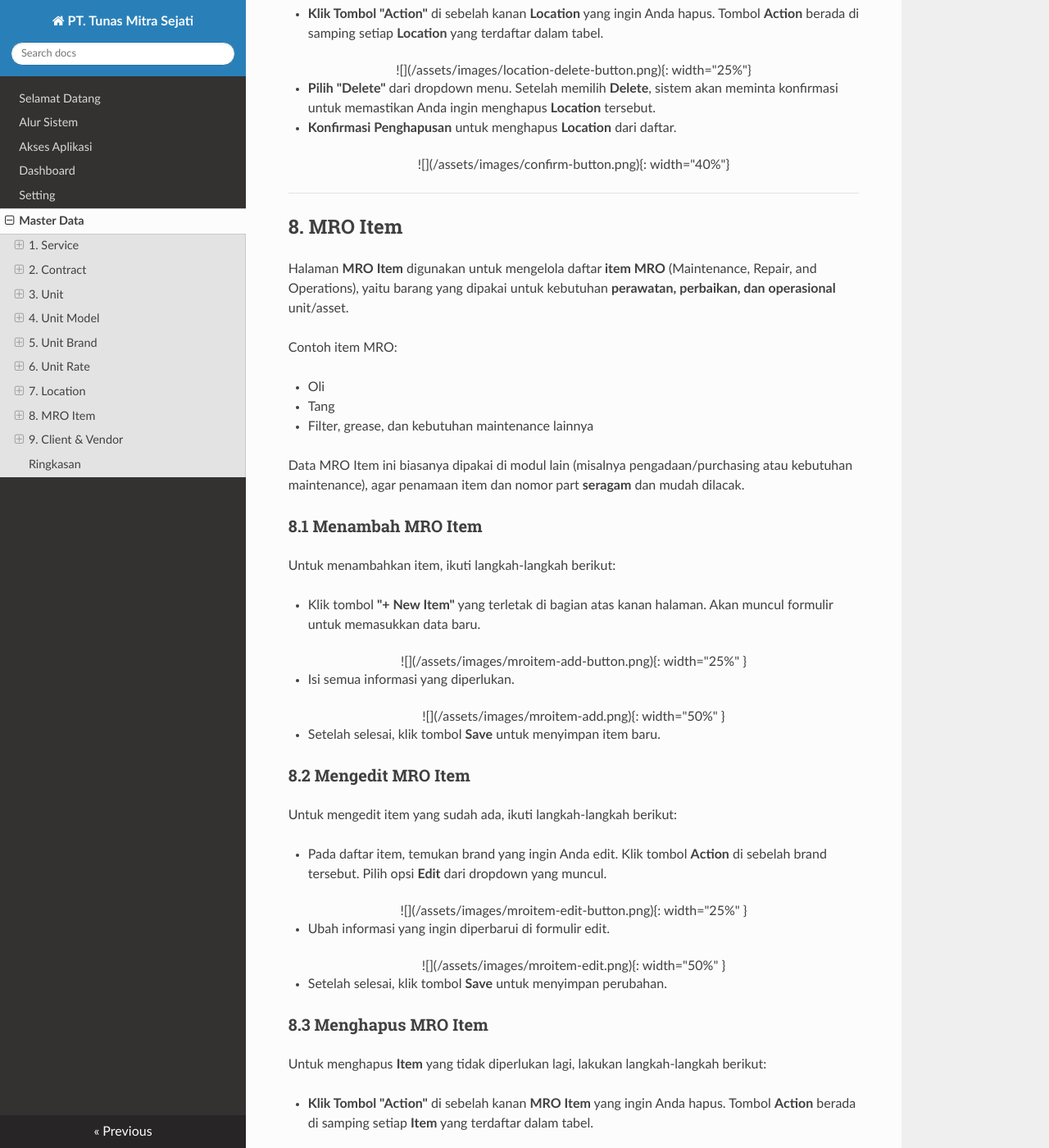
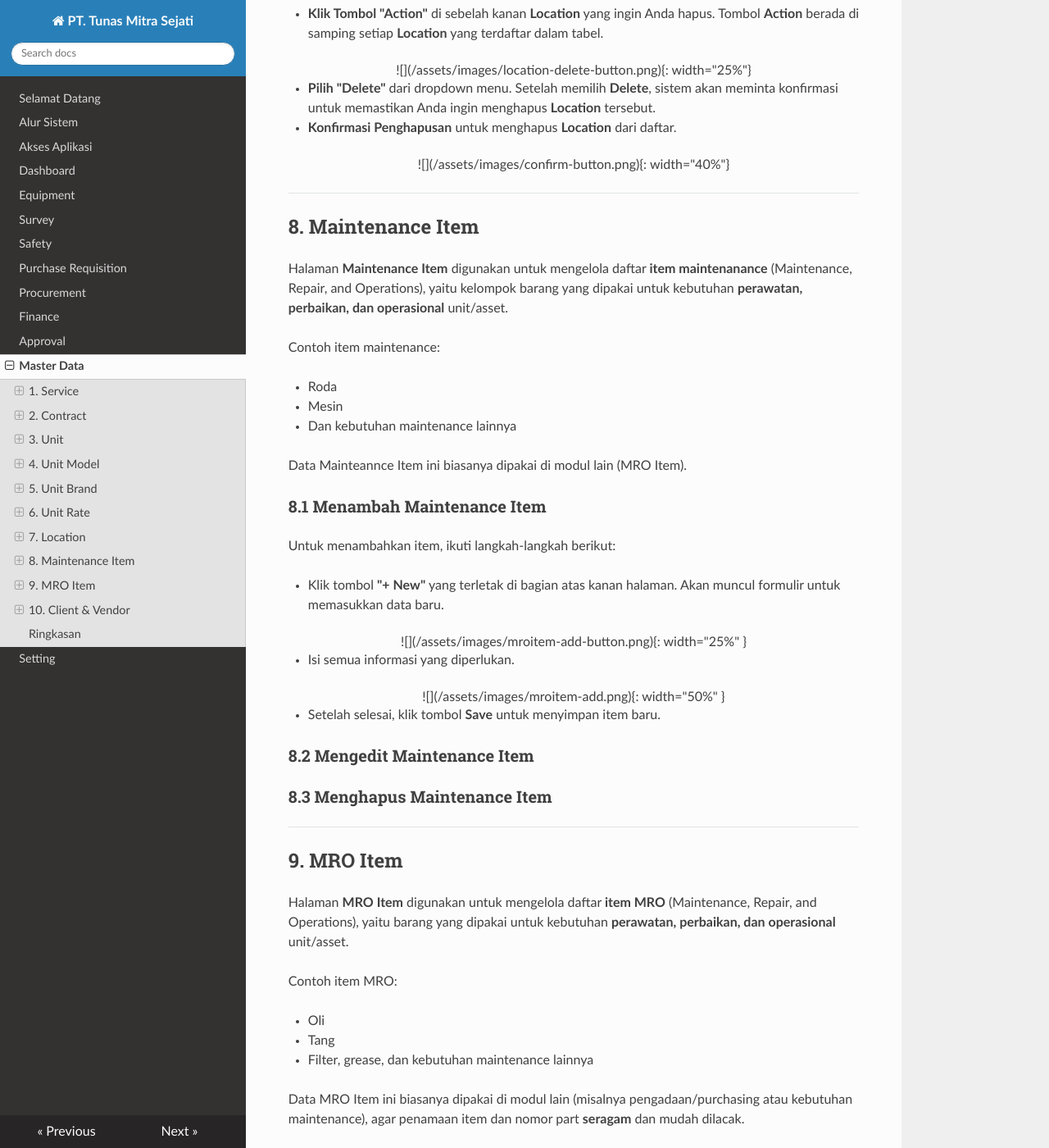
Before and after one commit to elvinalmutakin1987/dokumentasi-erp-tms, an MkDocs documentation site: the page built from docs/master-data.md, in a window 1280 px wide and 1400 px high, scrolled down 8767 px. Shown: the whole window at 82% size. Built offline with MkDocs 1.6.1, drawn with Linux system fonts in a browser that asks for light colours; nearby versions of some CDN libraries; some of the changed text lies outside the part shown.

Commit message:
2026-06-15 07:50

```diff
--- a/docs/master-data.md
+++ b/docs/master-data.md
@@ -433,7 +433,41 @@ Untuk menghapus **Location** yang tidak diperlukan lagi, lakukan langkah-langkah
 
 ---
 
-## 8. MRO Item
+## 8. Maintenance Item
+
+Halaman **Maintenance Item** digunakan untuk mengelola daftar **item maintenanance** (Maintenance, Repair, and Operations), yaitu kelompok barang yang dipakai untuk kebutuhan **perawatan, perbaikan, dan operasional** unit/asset.
+
+Contoh item maintenance:
+
+- Roda
+- Mesin
+- Dan kebutuhan maintenance lainnya
+
+Data Mainteannce Item ini biasanya dipakai di modul lain (MRO Item).
+
+### 8.1 Menambah Maintenance Item
+
+Untuk menambahkan item, ikuti langkah-langkah berikut:
+
+- Klik tombol **"+ New"** yang terletak di bagian atas kanan halaman. Akan muncul formulir untuk memasukkan data baru.
+<center>
+![](/assets/images/mroitem-add-button.png){: width="25%"    }
+</center>
+
+- Isi semua informasi yang diperlukan.
+<center>
+![](/assets/images/mroitem-add.png){: width="50%"    }
+</center>
+
+- Setelah selesai, klik tombol **Save** untuk menyimpan item baru.
+
+### 8.2 Mengedit Maintenance Item
+
+### 8.3 Menghapus Maintenance Item
+
+---
+
+## 9. MRO Item
 
 Halaman **MRO Item** digunakan untuk mengelola daftar **item MRO** (Maintenance, Repair, and Operations), yaitu barang yang dipakai untuk kebutuhan **perawatan, perbaikan, dan operasional** unit/asset.
 
@@ -445,11 +479,11 @@ Contoh item MRO:
 
 Data MRO Item ini biasanya dipakai di modul lain (misalnya pengadaan/purchasing atau kebutuhan maintenance), agar penamaan item dan nomor part **seragam** dan mudah dilacak.
 
-### 8.1 Menambah MRO Item
+### 9.1 Menambah MRO Item
 
 Untuk menambahkan item, ikuti langkah-langkah berikut:
 
-- Klik tombol **"+ New Item"** yang terletak di bagian atas kanan halaman. Akan muncul formulir untuk memasukkan data baru.
+- Klik tombol **"+ New"** yang terletak di bagian atas kanan halaman. Akan muncul formulir untuk memasukkan data baru.
 <center>
 ![](/assets/images/mroitem-add-button.png){: width="25%"    }
 </center>
@@ -461,7 +495,7 @@ Untuk menambahkan item, ikuti langkah-langkah berikut:
 
 - Setelah selesai, klik tombol **Save** untuk menyimpan item baru.
 
-### 8.2 Mengedit MRO Item
+### 9.2 Mengedit MRO Item
 
 Untuk mengedit item yang sudah ada, ikuti langkah-langkah berikut:
 
@@ -477,7 +511,7 @@ Untuk mengedit item yang sudah ada, ikuti langkah-langkah berikut:
 
 - Setelah selesai, klik tombol **Save** untuk menyimpan perubahan.
 
-### 8.3 Menghapus MRO Item
+### 9.3 Menghapus MRO Item
 
 Untuk menghapus **Item** yang tidak diperlukan lagi, lakukan langkah-langkah berikut:
 
@@ -495,7 +529,7 @@ Untuk menghapus **Item** yang tidak diperlukan lagi, lakukan langkah-langkah ber
 
 ---
 
-## 9. Client & Vendor
+## 10. Client & Vendor
 
 Halaman **Client & Vendor** digunakan untuk mengelola data **Client** dan **Vendor** yang terhubung dengan aktivitas bisnis di aplikasi.
 
@@ -504,11 +538,11 @@ Halaman **Client & Vendor** digunakan untuk mengelola data **Client** dan **Vend
 
 Data ini biasanya dipakai di modul lain seperti **Contract**, **Unit Rate**, **Procurement**, dan proses penagihan.
 
-### 9.1 Menambah Client
+### 10.1 Menambah Client
 
 Untuk menambahkan client, ikuti langkah-langkah berikut:
 
-- Klik tombol **"+ New Client"** yang terletak di bagian atas kanan halaman. Akan muncul formulir untuk memasukkan data baru.
+- Klik tombol **"+ New"** yang terletak di bagian atas kanan halaman. Akan muncul formulir untuk memasukkan data baru.
 <center>
 ![](/assets/images/clientvendor-addclient-button.png){: width="25%"    }
 </center>
@@ -520,11 +554,11 @@ Untuk menambahkan client, ikuti langkah-langkah berikut:
 
 - Setelah selesai, klik tombol **Save** untuk menyimpan client baru.
 
-### 9.2 Menambah Vendor
+### 10.2 Menambah Vendor
 
 Untuk menambahkan vendor, ikuti langkah-langkah berikut:
 
-- Klik tombol **"+ New Vendor"** yang terletak di bagian atas kanan halaman. Akan muncul formulir untuk memasukkan data baru.
+- Klik tombol **"+ New"** yang terletak di bagian atas kanan halaman. Akan muncul formulir untuk memasukkan data baru.
 <center>
 ![](/assets/images/clientvendor-addvendor-button.png){: width="25%"    }
 </center>
@@ -536,7 +570,7 @@ Untuk menambahkan vendor, ikuti langkah-langkah berikut:
 
 - Setelah selesai, klik tombol **Save** untuk menyimpan vendor baru.
 
-### 9.3 Mengedit Client
+### 10.3 Mengedit Client
 
 Untuk mengedit client yang sudah ada, ikuti langkah-langkah berikut:
 
@@ -552,7 +586,7 @@ Untuk mengedit client yang sudah ada, ikuti langkah-langkah berikut:
 
 - Setelah selesai, klik tombol **Save** untuk menyimpan perubahan.
 
-### 9.4 Mengedit Vendor
+### 10.4 Mengedit Vendor
 
 Untuk mengedit vendor yang sudah ada, ikuti langkah-langkah berikut:
 
@@ -568,7 +602,7 @@ Untuk mengedit vendor yang sudah ada, ikuti langkah-langkah berikut:
 
 - Setelah selesai, klik tombol **Save** untuk menyimpan perubahan.
 
-### 9.5 Menghapus Client & Vendor
+### 10.5 Menghapus Client & Vendor
 
 Untuk menghapus **Client/Vendor** yang tidak diperlukan lagi, lakukan langkah-langkah berikut:
 
--- a/mkdocs.yml
+++ b/mkdocs.yml
@@ -5,7 +5,14 @@ nav:
   - Alur Sistem: alursistem.md
   - Akses Aplikasi: akses.md
   - Dashboard: dashboard.md
+  - Equipment: equipment.md
+  - Survey: survey.md
+  - Safety: safety.md
+  - Purchase Requisition: purchase-requisition.md
+  - Procurement: procurement.md
+  - Finance: finance.md
+  - Approval: approval.md
+  - Master Data: master-data.md
   - Setting: setting.md
-  - Master Data: master-data.md
 markdown_extensions:
   - attr_list
```
Also changed, not shown: other parts of docs/master-data.md (+7 -7 lines), docs/approval.md (added), docs/assets/images/contract-add.png, docs/equipment.md (added), docs/finance.md (added), docs/maintenance-item.md (added), docs/procurement.md (added), docs/purchase-requisition.md (added), docs/survey.md (added), 4 other files.
